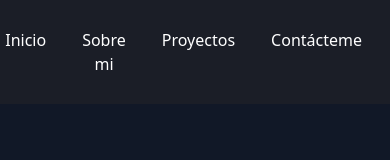
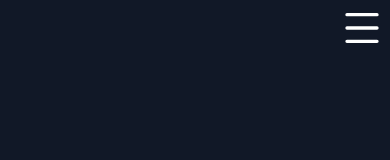
Before and after one commit to victorrmc/portfolio, a React (Vite) app: page / in a window 390 px wide. Shown: the top 160 px of the page. Built offline with nearby package versions, Linux system fonts and the light colour scheme; what tailwindcss-animated would draw is missing.

Commit message:
añadiendo menu movil y scrollbar

```diff
--- a/src/App.css
+++ b/src/App.css
@@ -1,5 +1,13 @@
 body{
     @apply bg-gray-900
+}
+body::-webkit-scrollbar {
+  width: 4px;
+  background-color: black;
+}
+body::-webkit-scrollbar-thumb {
+   background-color: rgb(253 224 71); ;
+   border-radius: 15px;
 }
 *{
     margin: 0px;
--- a/src/App.jsx
+++ b/src/App.jsx
@@ -24,6 +24,7 @@ import {
 function App() {
   return (
     <>
+
       <Header />
       <main className="flex flex-col items-center  w-full">
         <Inicio />
--- a/src/components/Footer.jsx
+++ b/src/components/Footer.jsx
@@ -27,7 +27,7 @@ export function Footer() {
             />
           </a>
           <a
-            className=" rounded-lg p-1 heartBeat   "
+            className=" rounded-lg p-1 heartBeat  hover:bg-white "
             href="mailto:vitortenemc@gmail.com"
           >
             <img
--- a/src/components/Header.jsx
+++ b/src/components/Header.jsx
@@ -1,28 +1,36 @@
+import React, { useState } from 'react';
+
 export function Header() {
+  const [showMenu, setShowMenu] = useState(false);
+
+  const handleToggleMenu = () => {
+    setShowMenu(!showMenu);
+  };
+
   return (
-    <header className="fixed top-0 z-50">
-      <nav>
-        <ul className="fixed flex w-full list-none p-5 space-x-5 text-center backdrop-opacity-10 backdrop-invert bg-black/30 text-white justify-end">
+    <header className="fixed top-0 z-10">
+
+      <nav className=" w-screen justify-items-end">
+        <button onClick={handleToggleMenu} className={ showMenu ?  'hidden' : 'lg:hidden m-2 w-10 float-right '}><img className="w-16" src="MenuHamburguesa.svg" alt="" /></button>
+        <ul className={ showMenu ? 'flex flex-col float-right rounded-l-3xl w-min text-center list-none p-5 backdrop-opacity-10  backdrop-invert bg-black/30 text-white ' : 'hidden lg:flex lg:flex-row lg:justify-end lg:w-full  text-center list-none p-5 lg:space-x-5 lg:text-center backdrop-opacity-10  backdrop-invert pr-8 bg-black/30 text-white ' }>
+        <button onClick={handleToggleMenu} className=" lg:hidden flex justify-center"><img className="w-10 " src="MenuCerrar.svg" alt="" /></button>
           <a href="#">
-            <li className="p-2 text-white rounded  hover:bg-fuchsia-100  hover:text-gray-900">
+            <li className="py-2 lg:p-2 rounded w-full  hover:bg-fuchsia-100  hover:text-gray-900">
               Inicio
             </li>
           </a>
-          <a href="#Sobre-mi">
-            {" "}
-            <li className="p-2 text-white rounded  hover:bg-fuchsia-100  hover:text-gray-900">
+          <a href="#Sobre-mi" className="m-0">
+            <li className=" py-2 lg:p-2 rounded  w-full  hover:bg-fuchsia-100  hover:text-gray-900">
               Sobre mi
             </li>
           </a>
           <a href="#Proyectos">
-            {" "}
-            <li className="p-2 text-white rounded  hover:bg-fuchsia-100  hover:text-gray-900">
+            <li className="py-2 lg:p-2 rounded  w-full  hover:bg-fuchsia-100  hover:text-gray-900">
               Proyectos
             </li>
           </a>
           <a href="#Contactame">
-            {" "}
-            <li className="p-2 text-white rounded  hover:bg-fuchsia-100  hover:text-gray-900">
+            <li className="p-2 lg:p-2 rounded  w-full hover:bg-fuchsia-100  hover:text-gray-900">
               Contácteme
             </li>
           </a>
--- a/src/components/Inicio.jsx
+++ b/src/components/Inicio.jsx
@@ -42,7 +42,7 @@ export function Inicio() {
             </a>
             <a
               className="rounded-lg animated heartBeat bg-yellow-300 h-10 w-10  hover:bg-black hover:text-yellow-300 text-black text-xl flex align-middle flex-col justify-center  "
-              href="/public/CV/CV - Víctor Marrero Carrillo.pdf"
+              href="/public/CV/CV - Víctor Marrero Carrillo.pdf" title="Curriculum Vitae"
             >
              CV
             </a>
```
Also changed, not shown: public/MenuCerrar.svg (added), public/MenuHamburguesa.svg (added).
